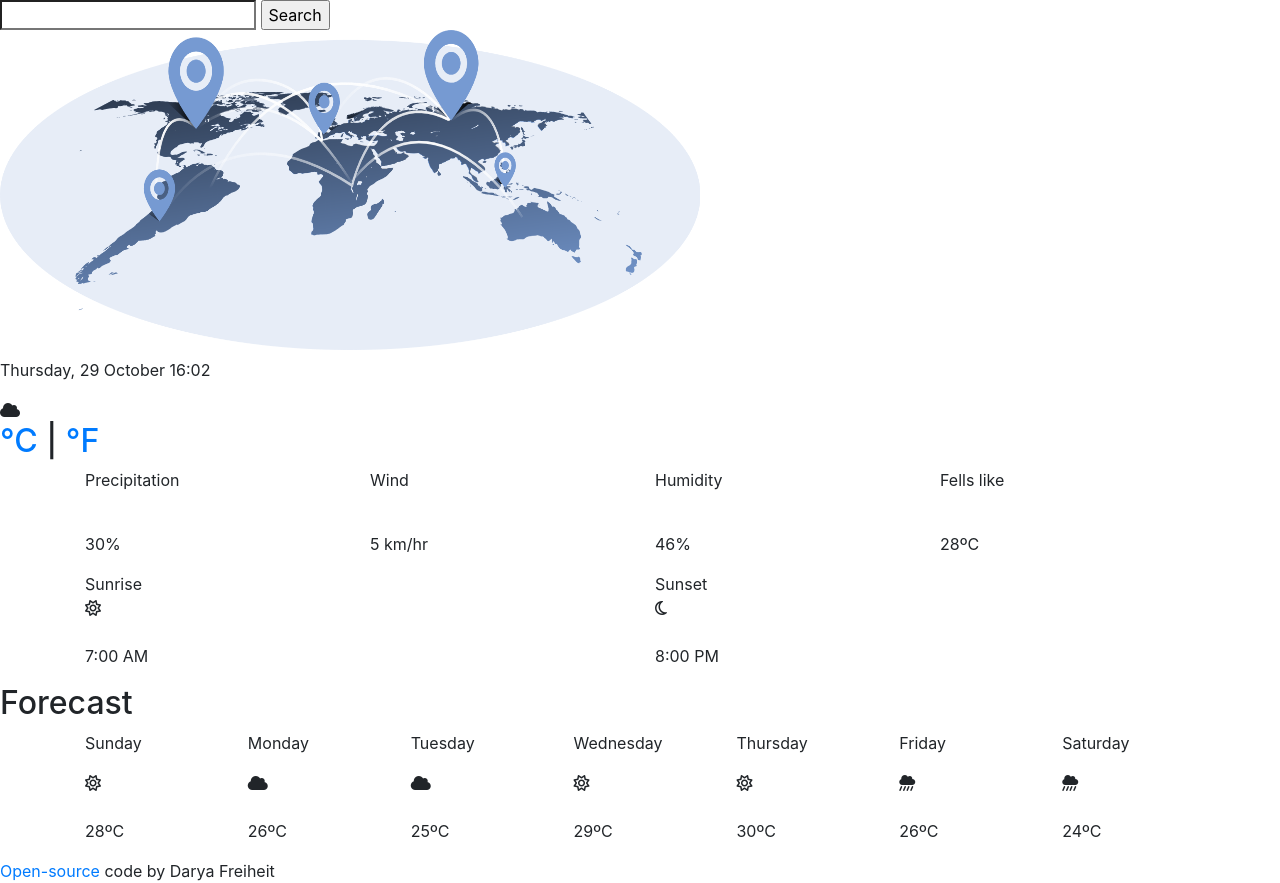
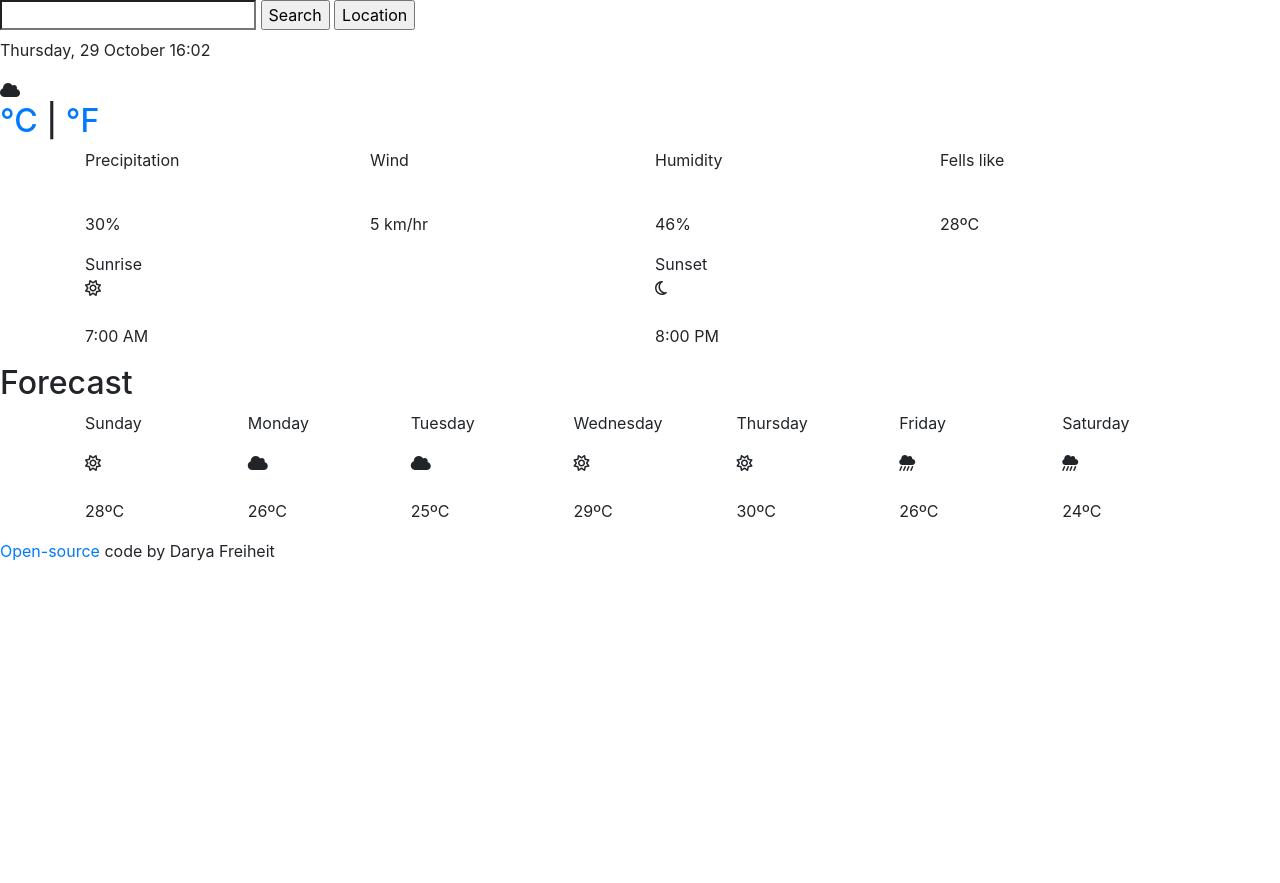
Before and after one commit to Arengrim/plus_final, a plain HTML site: page index.html in a window 1280 px wide. After the commit the page ends 800 px from the top, so only its background shows below. Drawn offline with nearby package versions, Linux system fonts and the light colour scheme.

Commit message:
image removed

```diff
--- a/index.html
+++ b/index.html
@@ -15,15 +15,15 @@
 </head>
 
 <body>
+    <div class ="app-container">
     <div class="search-bar">
         <form id="citySearch">
             <input class="bar" type="search" id="cityName" />
             <input class="button" type="submit" value="Search" id="buttonSearch" />
+            <input class="button" type="submit" value="Location" id="locationNow" />
         </form>
     </div>
-    <div class="background-img">
-        <img src="src/media/world_connection_.png" width="700" height="320" />
-    </div>
+
     <div class="city-location">
 <h1 id="place"></h1>
 <p id="today">
@@ -178,6 +178,8 @@
                     </div>
                 </div>
             </div>
+            </div>
+    </div>
             <footer>
                 <a href="https://github.com/Arengrim/weather-project" target="_blank">
                     Open-source
```
